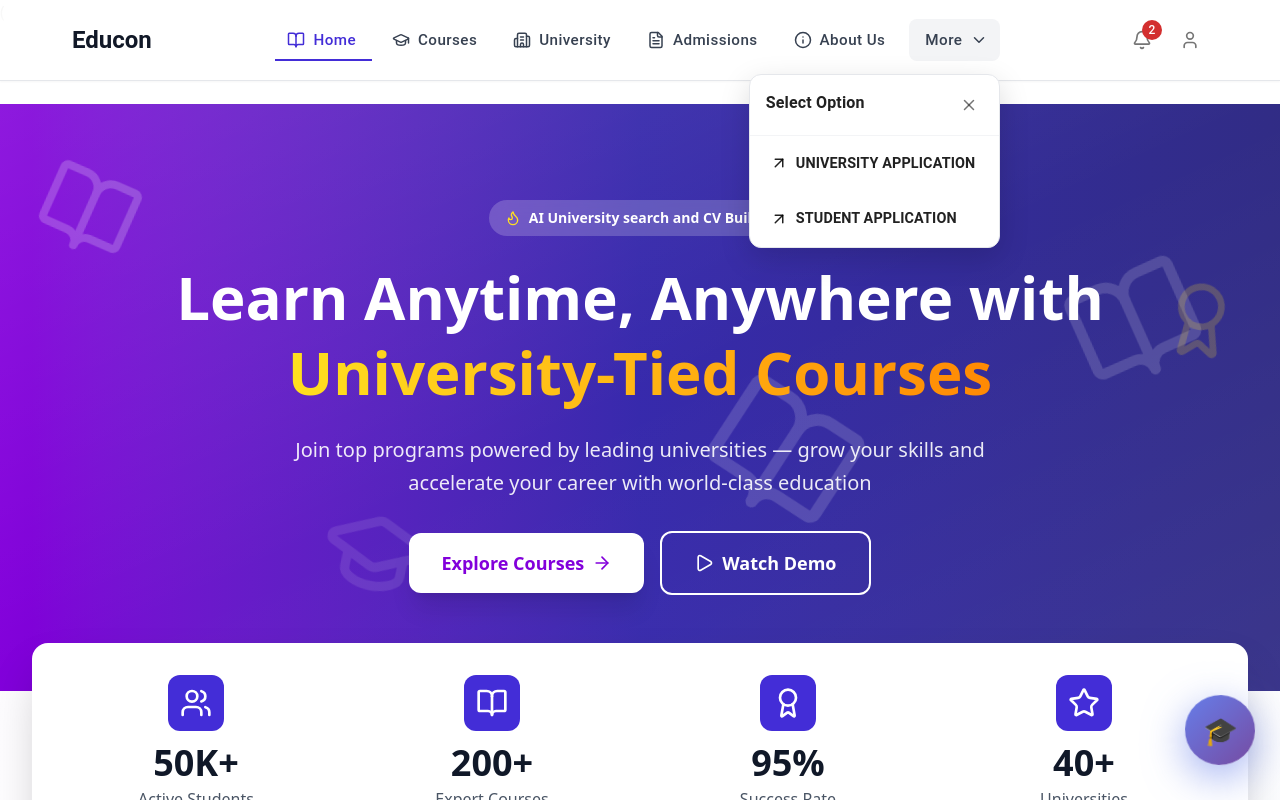
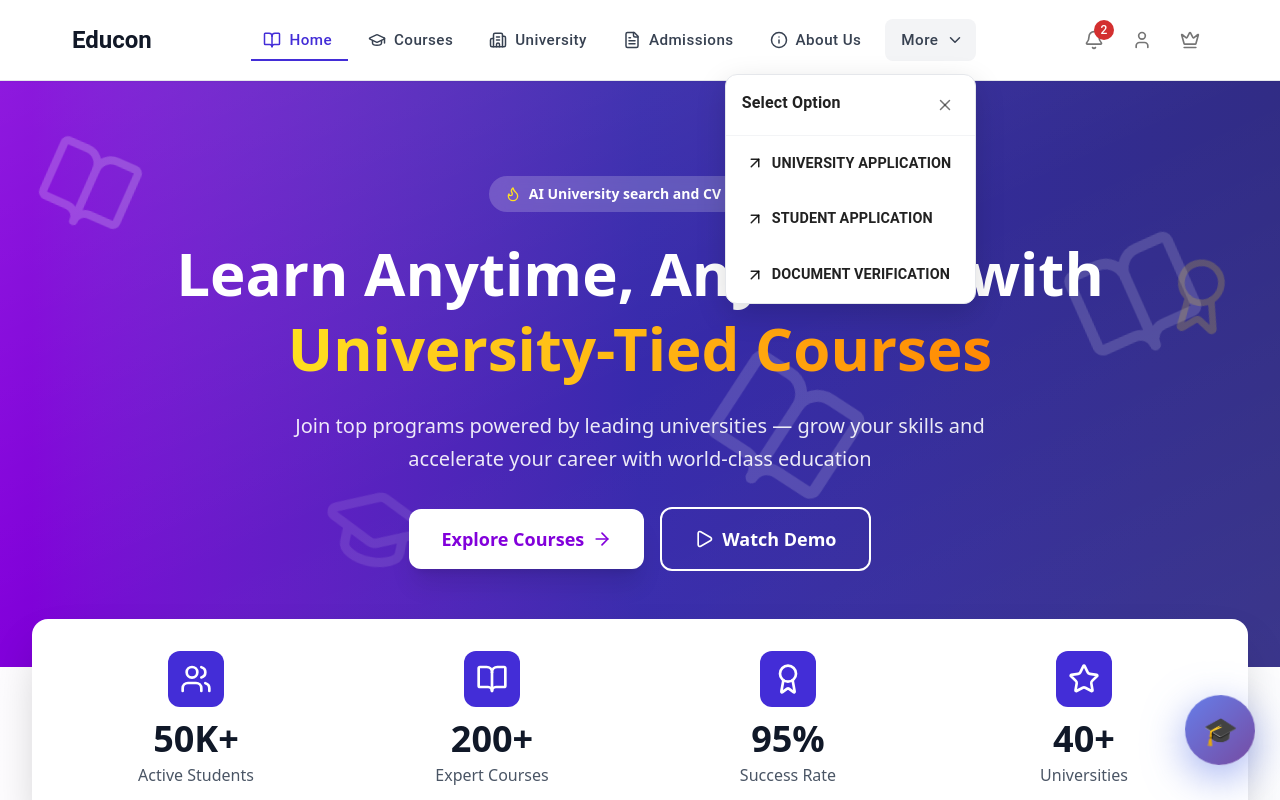
Before and after one commit to ankannexucon/educon-client, a React (Vite) app: page / in a window 1280 px wide. Both pictures are taken after a click on the button "More". Shown: the top 800 px of the page. Built offline with nearby package versions, Linux system fonts and the light colour scheme.

Commit message:
feat: add Document Verification route and Subscriptions page; update NavbarComponent with new icons

```diff
--- a/src/App.jsx
+++ b/src/App.jsx
@@ -6,12 +6,12 @@ import Index from "./routes/Index";
 function App() {
   return (
     <AuthProvider>
-      (
+
     <div>
       <Index />
       <EduconChatbot />
     </div>
-  )
+
     </AuthProvider>
   );
 }
--- a/src/components/navigation/NavbarComponent.jsx
+++ b/src/components/navigation/NavbarComponent.jsx
@@ -33,6 +33,7 @@ import { Link, NavLink } from "react-router-dom";
 import { useAuth } from "../../contexts/authContext";
 import { TrendingUp } from "lucide-react";
 import { ArrowUpRight } from "lucide-react";
+import { Crown } from "lucide-react";
 
 const APP_NAME = "Educon";
 
@@ -84,6 +85,11 @@ export default function NavbarComponent() {
       {
         name: "Student Application",
         path: "/student-application",
+        icon: <ArrowUpRight size={18} />,
+      },
+      {
+        name: "Document Verification",
+        path: "/document-verification",
         icon: <ArrowUpRight size={18} />,
       },
     ],
@@ -402,6 +408,18 @@ export default function NavbarComponent() {
                 >
                   <User size={20} />
                 </IconButton>
+                {/* Supcriptions */}
+                <IconButton
+                  component={Link}
+                  to="/subscriptions"
+                  sx={{
+                    p: 1,
+                    borderRadius: 2,
+                    "&:hover": { backgroundColor: "#f3f4f6" },
+                  }}
+                >
+                  <Crown size={20} />
+                </IconButton>
               </>
             ) : (
               <>
--- a/src/routes/Index.jsx
+++ b/src/routes/Index.jsx
@@ -24,7 +24,7 @@ export default function Index() {
         <Route path="/signup" element={<AuthPage mode={"signup"} />} />
         <Route path="/login" element={<AuthPage mode={"login"} />} />
         <Route path="/profile" element={<UserProfile />} />
-        <Route path="/fraude-detection" element={<DocumentVerification />} />
+        <Route path="/document-verification" element={<DocumentVerification />} />
 
         <Route path="/university" element={<UniversityDashboardPage />} />
         <Route path="/courses" element={<CoursesPage />} />
@@ -32,6 +32,8 @@ export default function Index() {
           path="/student-application"
           element={<StudentApplicationPage />}
         />
+        <Route path="/subscriptions" element={<div>Subscriptions Page</div>} />
+        <Route path="*" element={<div>404 Not Found</div>} />
       </Routes>
       <footer>
         <FooterComponent />
```
Also changed, not shown: src/pages/subscriptions/subscriptions.jsx (added).
